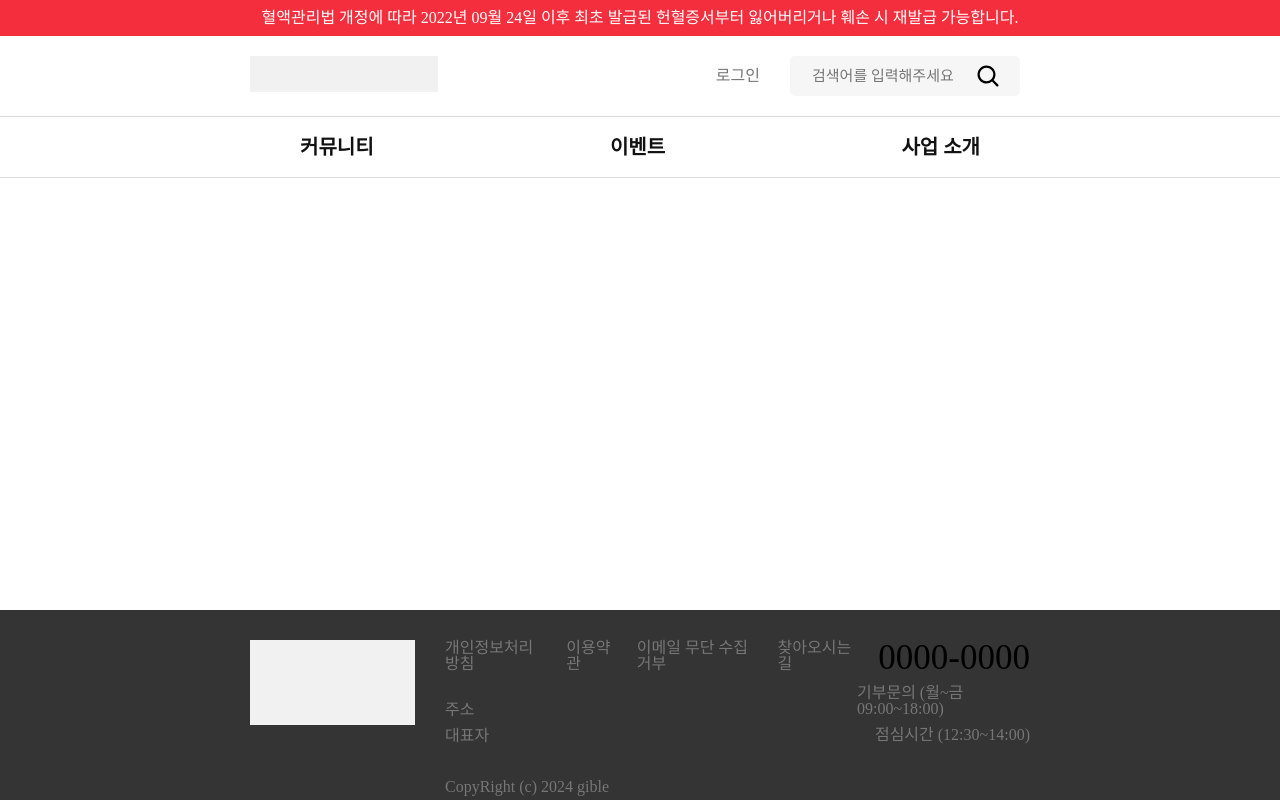
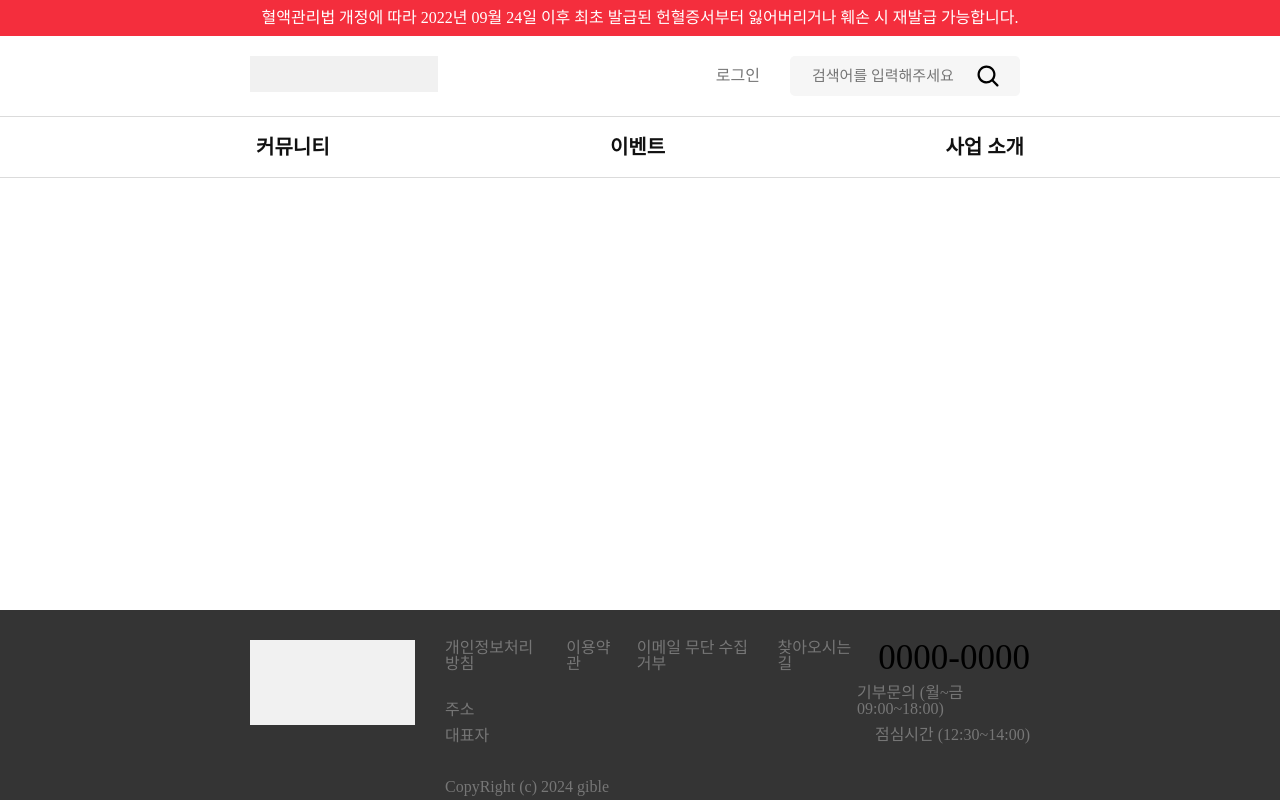
Before and after one commit to Likelion-YeungNam-Univ/12th-gibble-web, a React (Create React App) app in the folder gible/: page / in a window 1280 px wide. Built offline with nearby package versions, Linux system fonts and the light colour scheme; no server answers; a web font is replaced by a local one.

Commit message:
style: navbar padding 값 수정

```diff
--- a/gible/src/layouts/header/Navbar.js
+++ b/gible/src/layouts/header/Navbar.js
@@ -15,7 +15,7 @@ const Navbar = () => {
 
 const Wrapper = styled.div`
     box-sizing : border-box;
-    padding : 20px 300px;
+    padding : 20px 20%;
     border-top : 1px solid #dbdbdb;
     border-bottom : 1px solid #dbdbdb;
 
```
